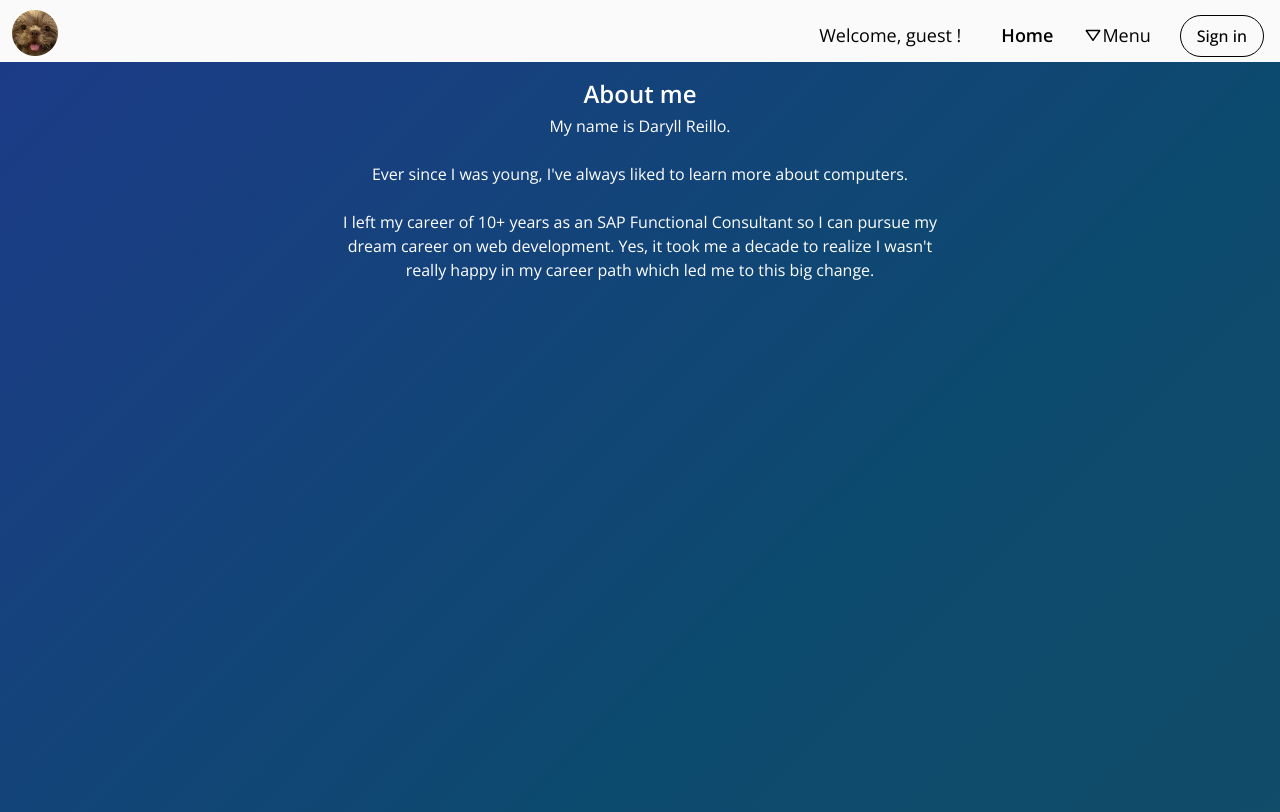
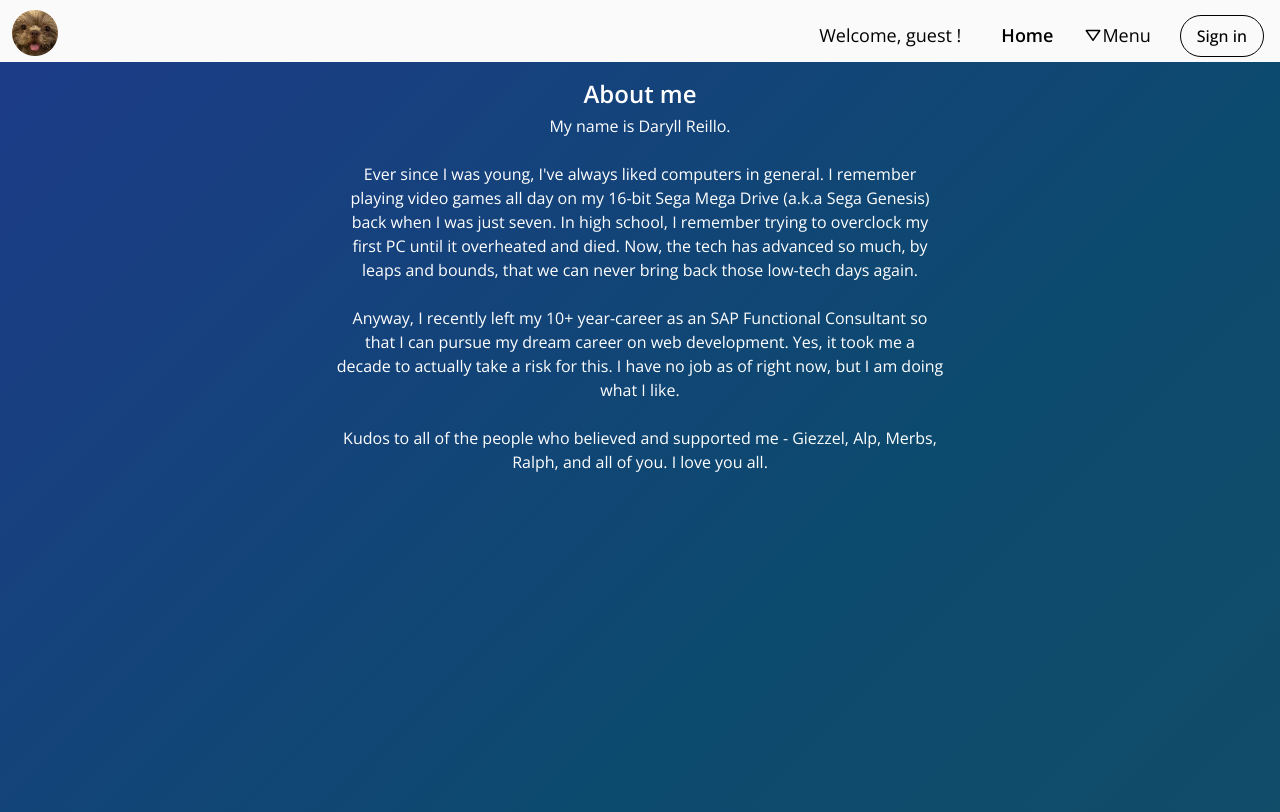
Before and after one commit to daryllreillo/full-stack-demo, a Next.js app: page /aboutme in a window 1280 px wide. Built offline with nearby package versions, Linux system fonts and the light colour scheme; no server answers.

Commit message:
minor changes

```diff
--- a/src/app/aboutme/page.tsx
+++ b/src/app/aboutme/page.tsx
@@ -5,20 +5,21 @@
 const AboutMePage: React.FC = () => {
   return (
     <main className="flex flex-col justify-between items-center h-[93vh] min-h-[750px] w-[100%] bg-cust-image-mainpage bg-cust-size-mainpage animate-cust-animation-mainpage selection:bg-none">
-      <section className="w-full sm:w-[90vw] md:w-[80vw] lg:w-[70vw] xl:w-[50vw] 2xl:w-[40vw] min-h-[500px] mt-4 text-center mx-6 [&>p]:mx-4 [&>p]:text-white">
-        <h2 className="text-mainfg text-center mb-1 text-2xl font-semibold">About me</h2>
+      <section className="w-full sm:w-[90vw] md:w-[80vw] lg:w-[70vw] xl:w-[50vw] 2xl:w-[40vw] min-h-[500px] mt-4 text-center mx-6 [&>p]:mx-4 [&>p]:text-white [&>p]:cursor-default">
+        <h2 className="text-mainfg text-center mb-1 text-2xl font-semibold cursor-default">About me</h2>
         <p>My name is Daryll Reillo. </p>
         <br />
-        <p>Ever since I was young, I&apos;ve always liked to learn more about computers. </p>
-        <br />
-        {/* <p>This is me I got my first PC. Too bad I eventually destroyed it on one of my experiments.😊</p>
-        <br /> */}
         <p>
-          I left my career of 10+ years as an SAP Functional Consultant so I can pursue my dream career on web development. Yes, it took me a decade to realize
-          I wasn&apos;t really happy in my career path which led me to this big change.
+          Ever since I was young, I&apos;ve always liked computers in general. I remember playing video games all day on my 16-bit Sega Mega Drive (a.k.a Sega Genesis) back when I was just seven. In high school, I remember trying to overclock my first PC until it overheated and died. Now, the tech has advanced so much, by leaps and bounds, that we can never bring back those low-tech days again.
         </p>
         <br />
-        {/* <p>Thank you and have a nice day ahead! </p> */}
+        <p>
+          Anyway, I recently left my 10+ year-career as an SAP Functional Consultant so that I can pursue my dream career on web development. Yes, it took me a decade to actually take a risk for this. I have no job as of right now, but I am doing what I like.
+        </p>
+        <br />
+        <p>
+          Kudos to all of the people who believed and supported me - Giezzel, Alp, Merbs, Ralph, and all of you. I love you all.
+        </p>
       </section>
     </main>
   );
--- a/src/app/page.tsx
+++ b/src/app/page.tsx
@@ -5,7 +5,7 @@ import Image from 'next/image';
 
 import StackList from './_components/projectInfo/StackList';
 import ProjectLinks from './_components/projectInfo/ProjectLinks';
-import myPic from '@/app/_images/my_pic/20220910_124833.jpg'
+import myPic from '@/app/_images/my_pic/20220910_124833.jpg';
 
 const Homepage: React.FC = () => {
   return (
@@ -13,14 +13,13 @@ const Homepage: React.FC = () => {
       <section className="w-full sm:w-[90vw] md:w-[80vw] lg:w-[70vw] xl:w-[50vw] 2xl:w-[40vw] min-h-[500px] mt-4 text-center mx-6 [&>p]:mx-4 [&>p]:text-white">
         <h2 className="text-mainfg text-center mb-1 text-2xl font-semibold">Hi there!</h2>
         <p>I&apos;m Daryll, an aspiring web developer. </p>
-        <Image src={myPic} alt="the developer's portrait" width={150} className='rounded-md mx-auto my-2'/>
-        <p>I left my career of 10+ years as an SAP Functional Consultant so I can pursue my dream career on web development.</p>
+        <Image src={myPic} alt="the developer's portrait" width={150} className="rounded-md mx-auto my-2" />
         <br />
-        <p>Please check out the apps by clicking on menu on the upper right.</p>
+        <p>Please check out my apps by clicking on the menu button on the upper right.</p>
         <br />
         <p>
-          All apps are public and free to use, regardless of your sign in status. <br />
-          Thank you and have a great day ahead!
+          All apps in this site are public and free to use, regardless if you login or not. <br />
+          Thanks and see you later!
         </p>
       </section>
       <section className="mb-8 min-w-[320px]">
```
